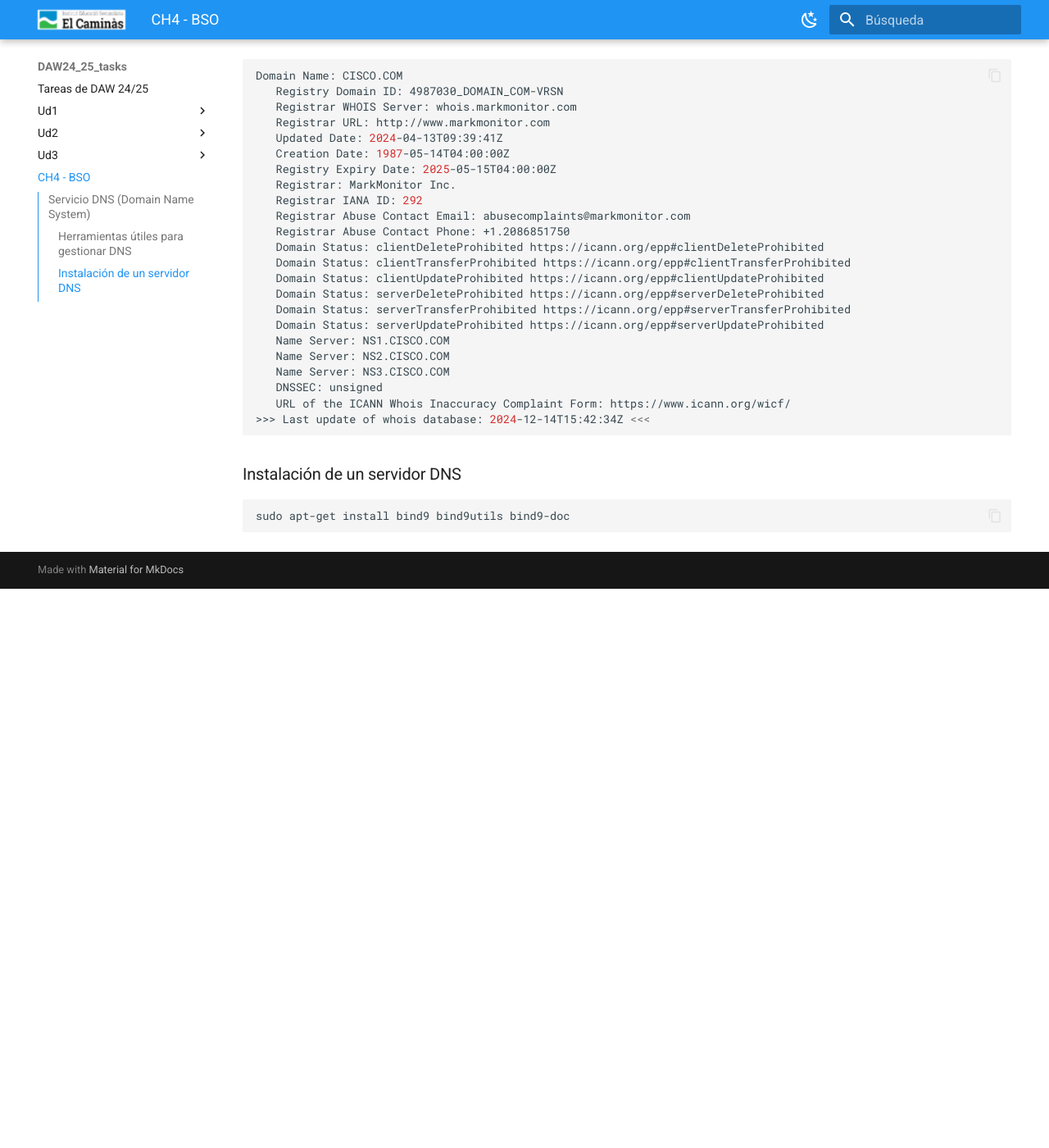
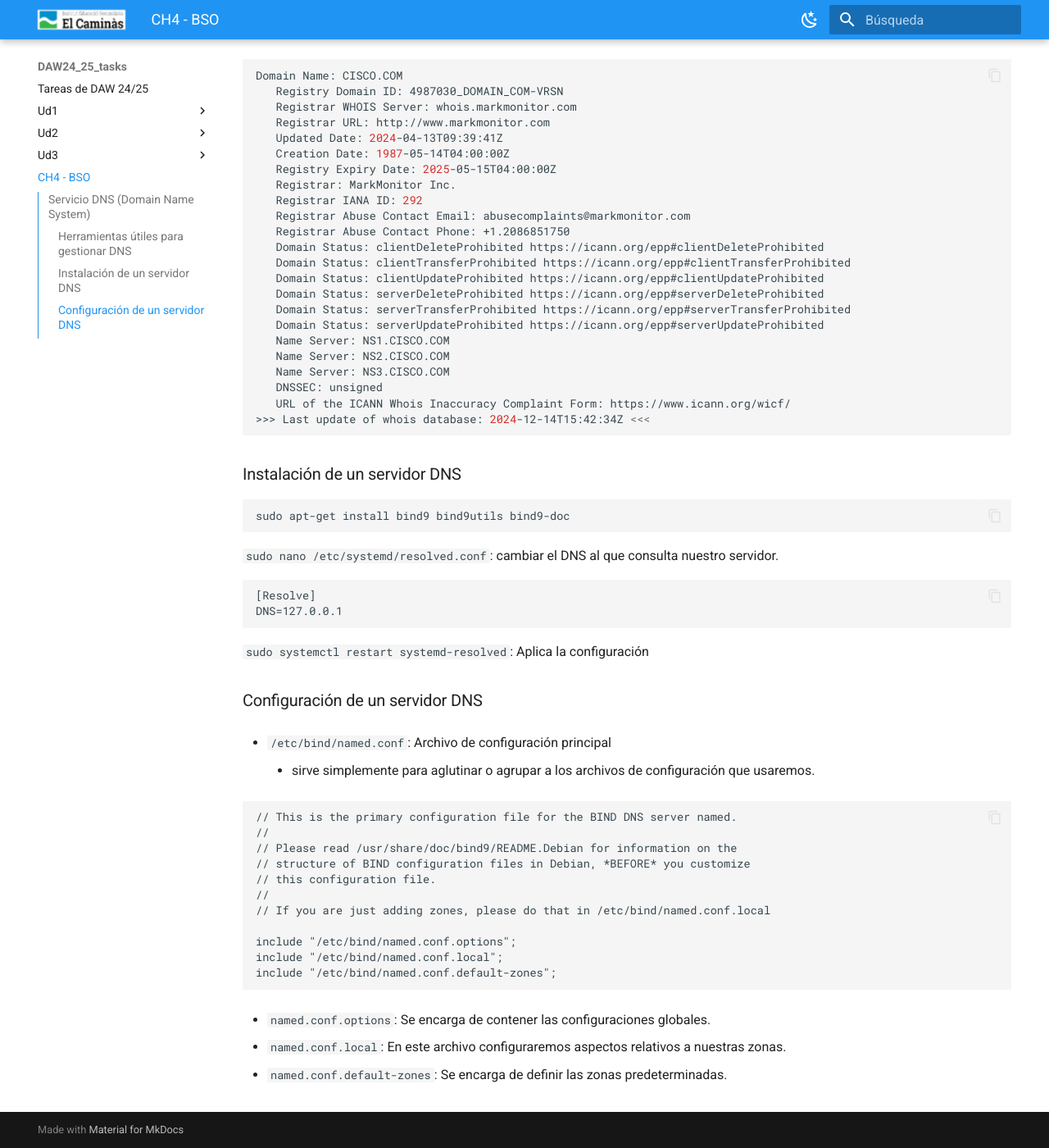
Before and after one commit to jmunozji/DAW24_25_tasks, an MkDocs documentation site: the page built from docs/Ud4/Ch4_BSO.md, in a window 1280 px wide and 1400 px high, scrolled down 1326 px. Shown: the whole window at 82% size. Built offline with MkDocs 1.6.1 and Material for MkDocs 9.7.7, drawn with Linux system fonts in a browser that asks for light colours; before the commit the page ends 2044 px from its top, so only the background shows below that.

Commit message:
Instalación y configuración de servidor DNS

````diff
--- a/docs/Ud4/Ch4_BSO.md
+++ b/docs/Ud4/Ch4_BSO.md
@@ -99,3 +99,38 @@
 ```bash
 sudo apt-get install bind9 bind9utils bind9-doc
 ```
+
+`sudo nano /etc/systemd/resolved.conf`: cambiar el DNS al que consulta nuestro servidor.
+
+```resolved.conf
+[Resolve]
+DNS=127.0.0.1
+```
+
+`sudo systemctl restart systemd-resolved`: Aplica la configuración
+
+### Configuración de un servidor DNS
+
+- `/etc/bind/named.conf`: Archivo de configuración principal
+
+    - sirve simplemente para aglutinar o agrupar a los archivos de configuración que usaremos.
+
+```named.conf
+// This is the primary configuration file for the BIND DNS server named.
+//
+// Please read /usr/share/doc/bind9/README.Debian for information on the
+// structure of BIND configuration files in Debian, *BEFORE* you customize
+// this configuration file.
+//
+// If you are just adding zones, please do that in /etc/bind/named.conf.local
+
+include "/etc/bind/named.conf.options";
+include "/etc/bind/named.conf.local";
+include "/etc/bind/named.conf.default-zones";
+```
+
+- `named.conf.options`: Se encarga de contener las configuraciones globales.
+
+- `named.conf.local`: En este archivo configuraremos aspectos relativos a nuestras zonas.
+
+- `named.conf.default-zones`: Se encarga de definir las zonas predeterminadas.
````
